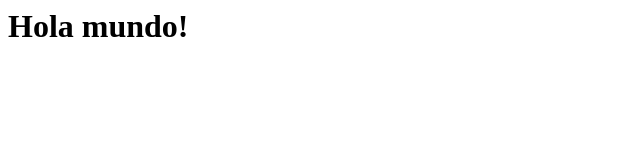
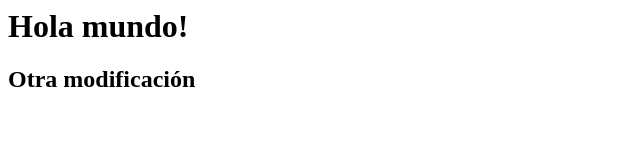
Before and after one commit to Neo-Skynet/tico-es-genial, a plain HTML site: page index.html in a window 1280 px wide. Shown: the whole page, without its empty margins (0-640 px from the left). Drawn offline with Linux system fonts and the light colour scheme.

Commit message:
Segunda versión

```diff
--- a/index.html
+++ b/index.html
@@ -1,5 +1,6 @@
 <html>
 <body>
 <h1>Hola mundo!</h1>
+<h2>Otra modificación</h2>
 </body>
 </html>
```
